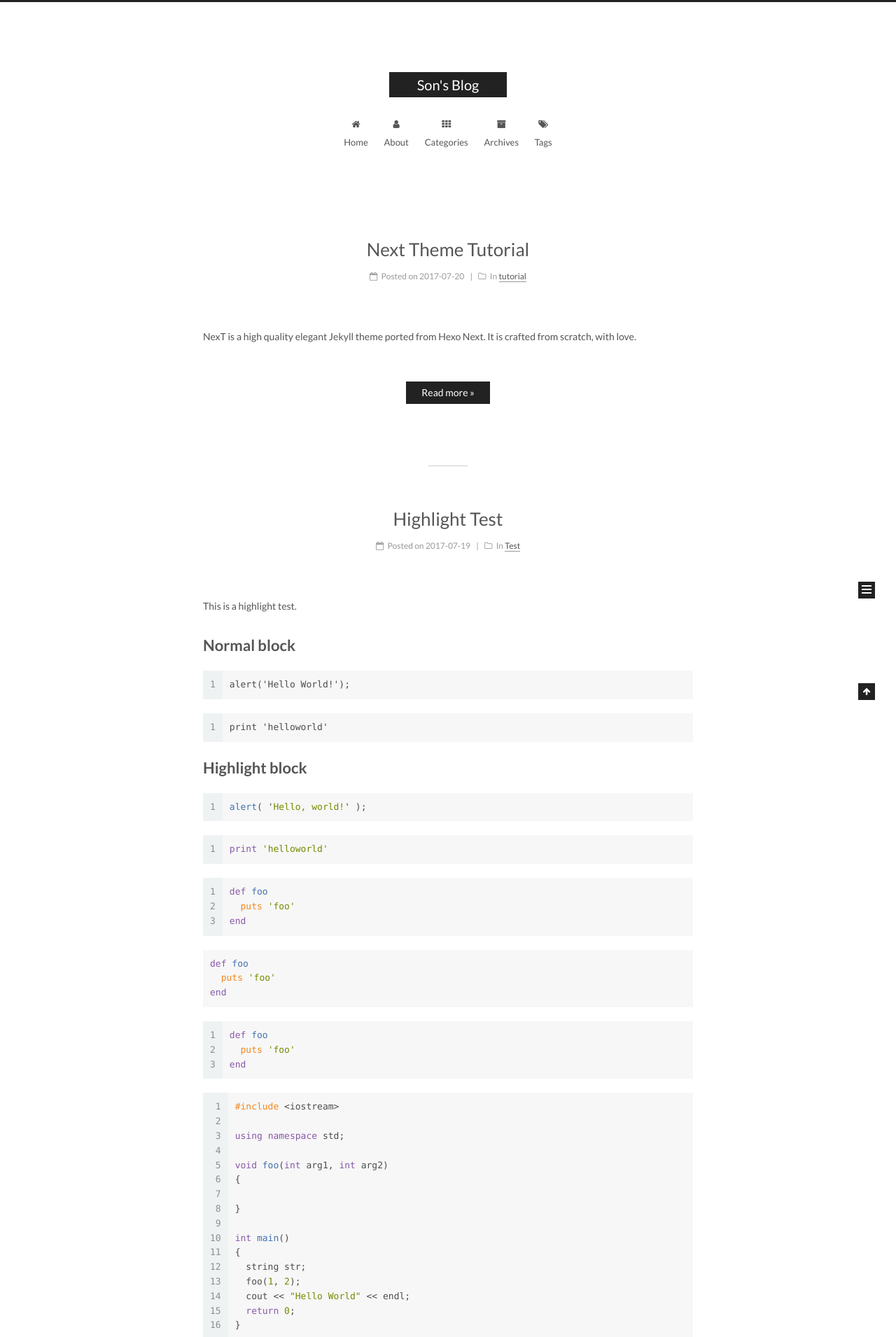
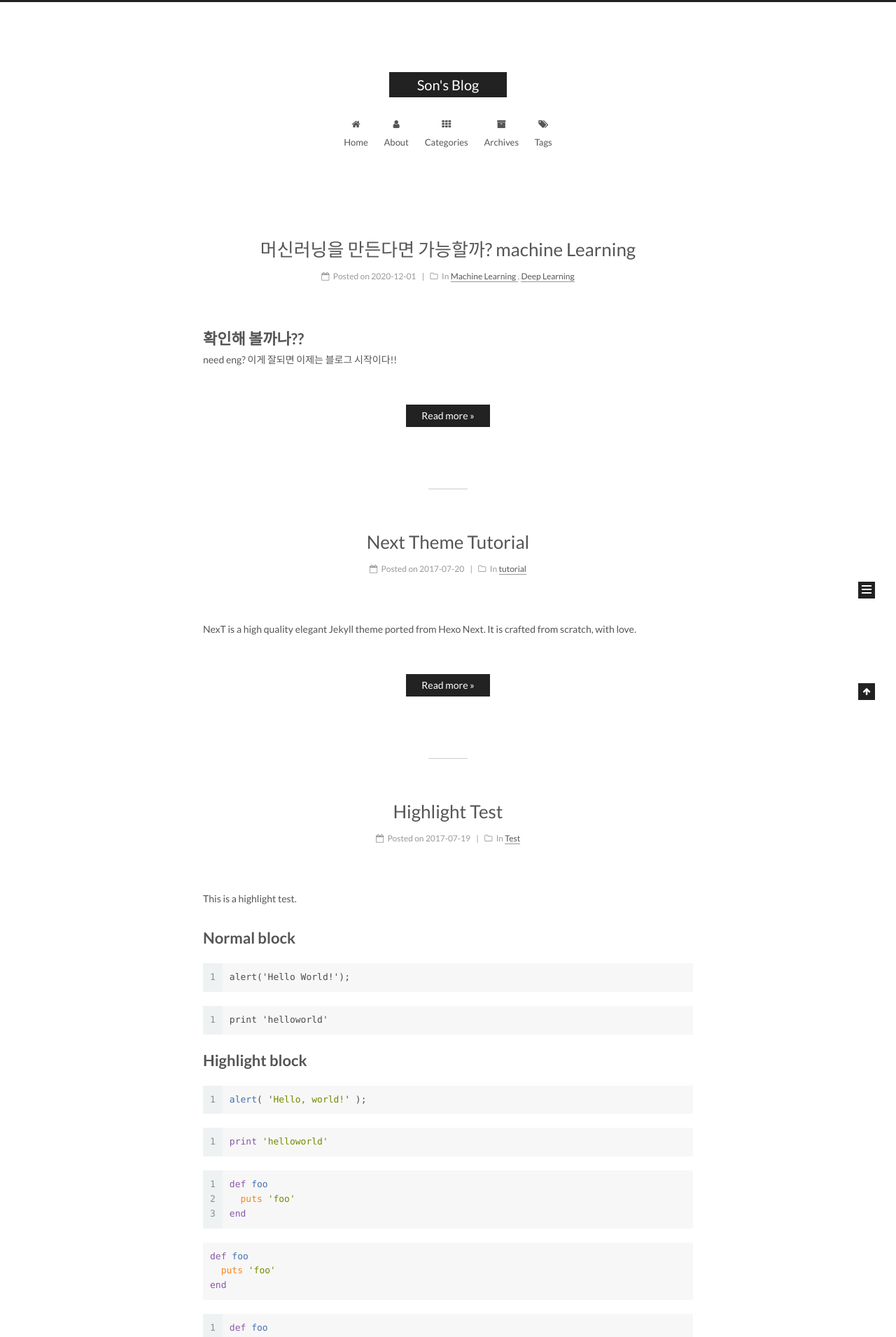
Before and after one commit to son-pistachio/son-pistachio.github.io, a Jekyll site: the page built from index.html, in a window 1280 px wide. Shown: the top 1910 px of the page at 70% size. Built offline with Jekyll 4.4.1, drawn with Linux system fonts in a browser that asks for light colours; emoji names are drawn with the system emoji font; the list of posts is cut into pages by our own code; some of the changed text lies outside the part shown.

Commit message:
update post

```diff
--- a/_posts/2020-12-01-create-test.md
+++ b/_posts/2020-12-01-create-test.md
@@ -1,6 +1,6 @@
 ---
 title: 머신러닝을 만든다면 가능할까? machine Learning
-date: 2013-12-24 23:30:09
+date: 2020-12-01 16:19:09
 categories:
 - Machine Learning
 - Deep Learning
```
